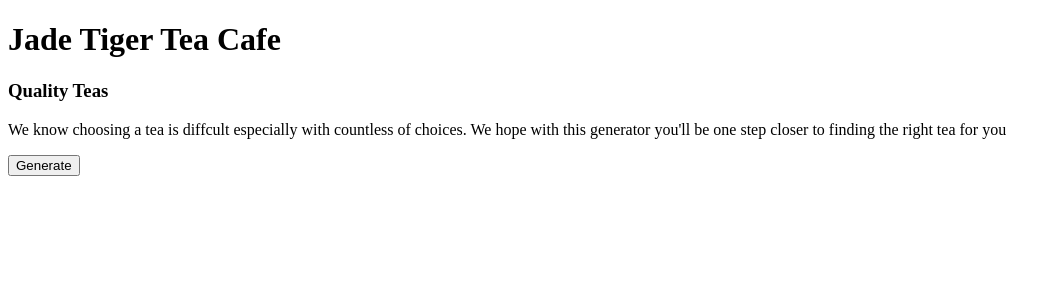
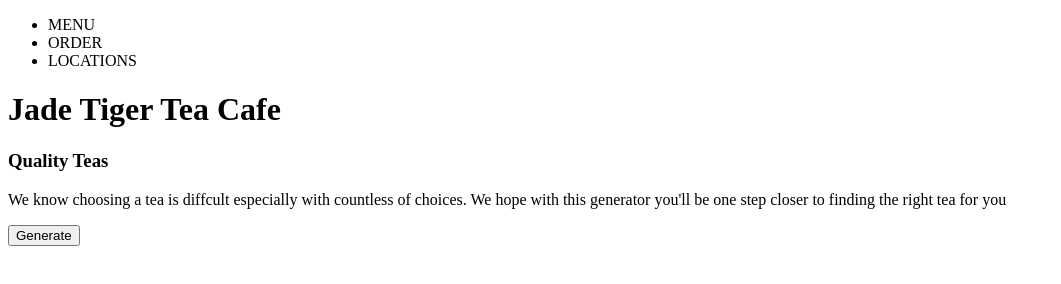
Before and after one commit to tingtastic/jade_tiger_tea_generator, a plain HTML site: page index.html in a window 1280 px wide. Shown: the whole page, without its empty margins (0-1061 px from the left). Drawn offline with Linux system fonts and the light colour scheme.

Commit message:
added a nav element

```diff
--- a/index.html
+++ b/index.html
@@ -3,9 +3,19 @@
   <head>
     <title>Jade Tiger Tea Cafe</title>
     <link rel="stylesheet" href="style.css">
-    <script src="./script.js"></script>
     </head>
     <body>
+
+      <!-- Navigation Section-->
+      <nav>
+        <ul>
+          <li>MENU</li>
+          <li>ORDER</li>
+          <li>LOCATIONS</li>
+        </ul>
+      </nav>
+
+      <!-- Content Section-->
         <div class="content">
           <h1 class="heading">Jade Tiger Tea Cafe</h1>
           <h3 class="byline">Quality Teas</h3>
@@ -13,9 +23,11 @@
           <p>We know choosing a tea is diffcult especially with countless of choices. We hope with this generator you'll be one step closer to finding the right tea for you</p>
 
         </div>
-        <div class="tea-button">
-          <!--- Insert Button Here --->
-          <button id="generate">Generate</button>
+
+        <!-- Geenerate Button-->
+        <div id="teabutton">
+          <button id="generateteabutton">Generate</button>
         </div>
     </body>
+    <script src="./script.js"></script>
 </html>
```
